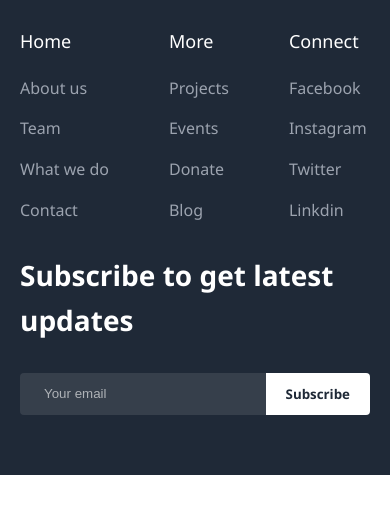
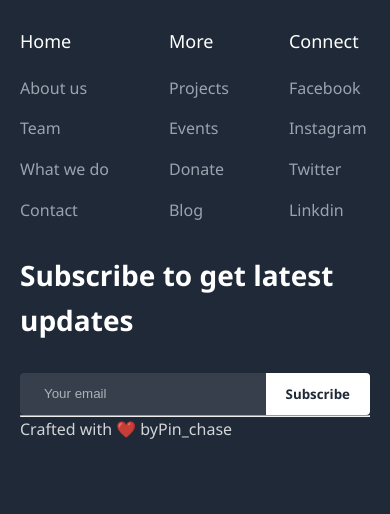
Before and after one commit to pinchase/infinity, a plain HTML site: page index.html in a window 390 px wide. Shown: the part 7996-8510 px from the top of the page. Before the commit the page ends 8471 px from the top, so only its background shows below. Drawn offline with nearby package versions, Linux system fonts and the light colour scheme.

Commit message:
responsiveness check

```diff
--- a/index.html
+++ b/index.html
@@ -330,7 +330,9 @@
           <button type="submit">Subscribe</button>
         </form>
       </div>
-    </div>
+    </div><hr>
+    <p>Crafted with  ❤️ by<a href="https://mohpinchase.github.io/Final_portifolio/" target="_blank">Pin_chase</a></p>
+
   </footer>
 
 <script src="https://cdnjs.cloudflare.com/ajax/libs/d3/7.8.5/d3.min.js"></script>
```
